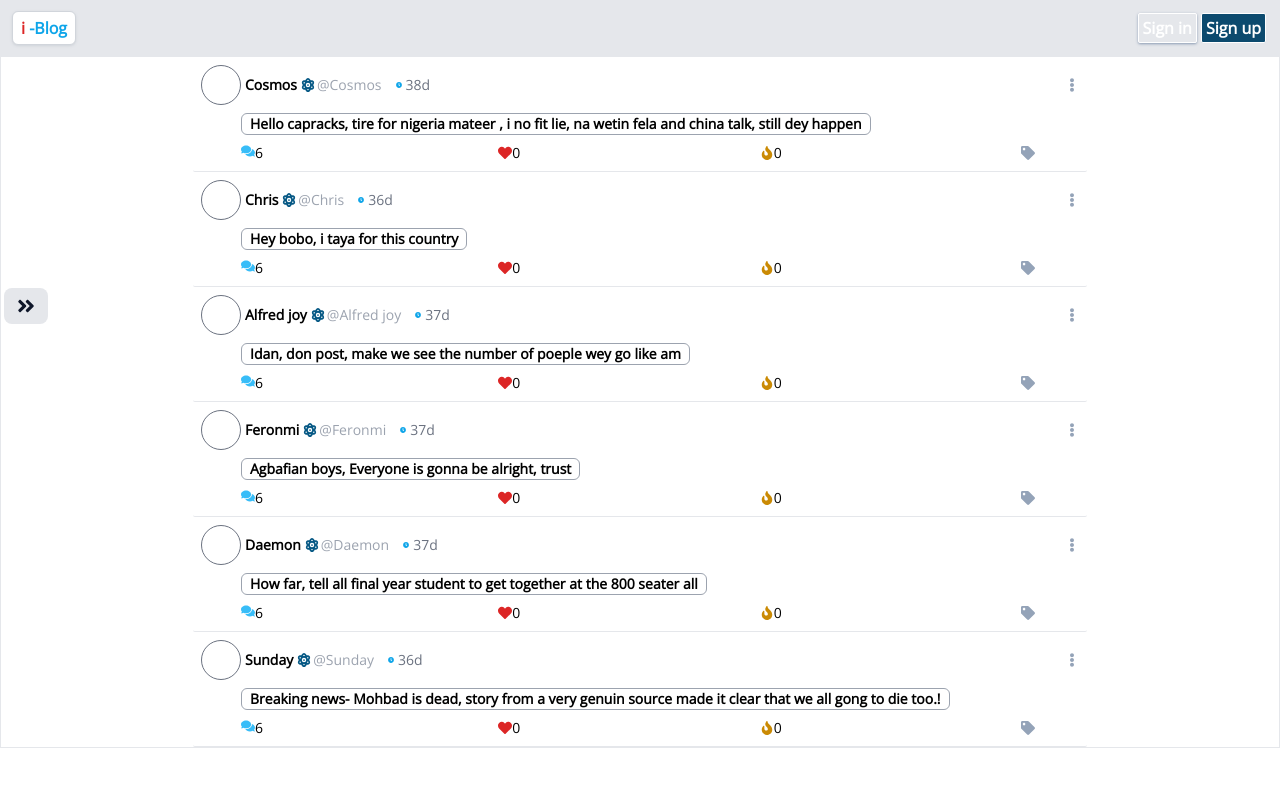
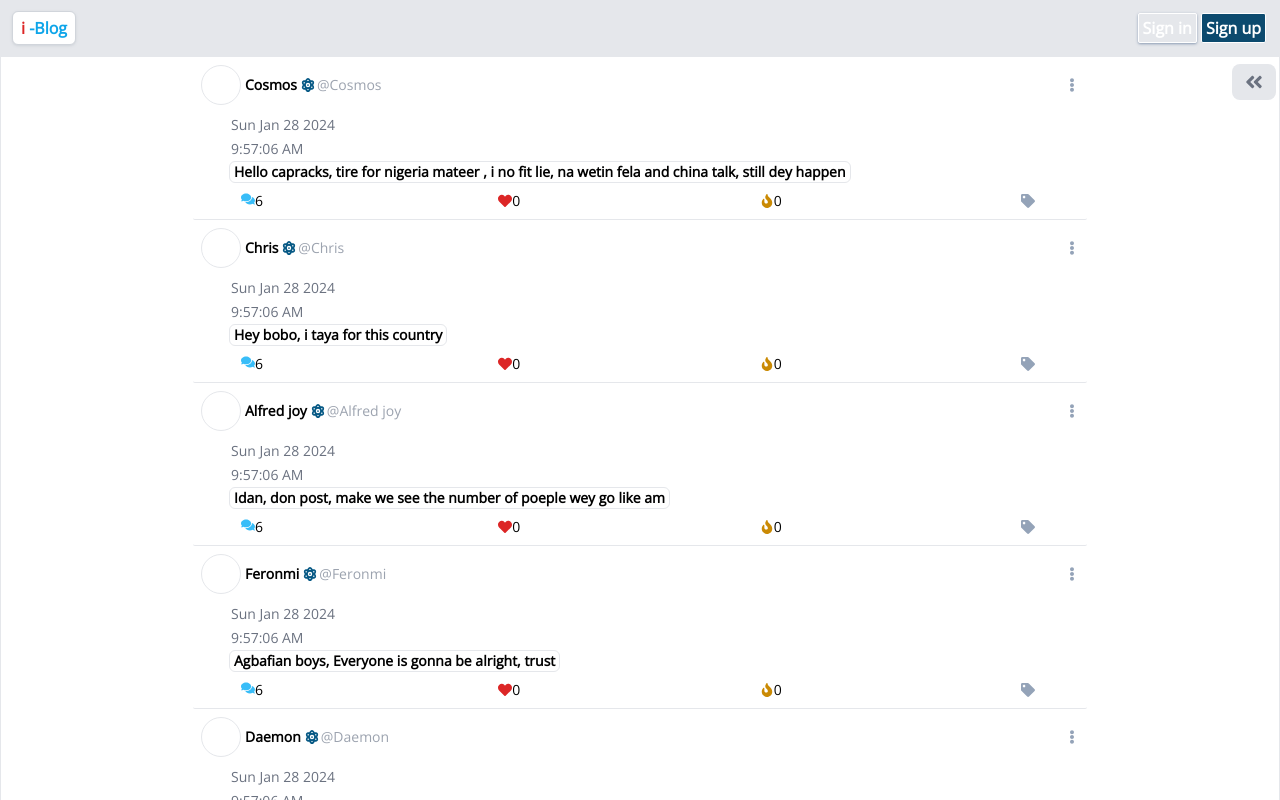
Before and after one commit to Cosmosvybes/The_news_app, a React (Vite) app: page / in a window 1280 px wide. Shown: the top 800 px of the page. Built offline with nearby package versions, Linux system fonts and the light colour scheme; the HTML template or start-up script is replaced by a standard one.

Commit message:
new chnages

```diff
--- a/src/Components/Discussion.jsx
+++ b/src/Components/Discussion.jsx
@@ -15,7 +15,7 @@ import {
 } from "react-icons/fa";
 const Discussion = ({ posts, updatePost }) => {
   useEffect(() => {
-    gsap.fromTo("div", { opacity: 0, scale: 0 }, { opacity: 1, scale: 1 });
+    gsap.fromTo("div", { opacity: 0 }, { opacity: 1 });
   }, []);
 
   let [allPost, setAllPost] = useState([
@@ -27,7 +27,8 @@ const Discussion = ({ posts, updatePost }) => {
       likes: 0,
       fire: 0,
       fireMakers: [],
-      postedAt: new Date("2023-12-21 06:24:00"),
+      time: new Date().toLocaleTimeString(),
+      postedAt: new Date().toDateString(),
       post: `Hello capracks, tire for nigeria mateer , i no fit lie, na wetin fela and china talk, still dey happen`,
     },
     {
@@ -38,7 +39,8 @@ const Discussion = ({ posts, updatePost }) => {
       likes: 0,
       fire: 0,
       fireMakers: [],
-      postedAt: new Date("2023-12-22 17:00:00"),
+      time: new Date().toLocaleTimeString(),
+      postedAt: new Date().toDateString(),
       post: `Hey bobo, i taya for this country`,
     },
     {
@@ -49,7 +51,8 @@ const Discussion = ({ posts, updatePost }) => {
       likes: 0,
       fire: 0,
       fireMakers: [],
-      postedAt: new Date("2023-12-22 06:00:00"),
+      time: new Date().toLocaleTimeString(),
+      postedAt: new Date().toDateString(),
       post: `Idan, don post, make we see the number of poeple wey go like am `,
     },
     {
@@ -60,7 +63,8 @@ const Discussion = ({ posts, updatePost }) => {
       likes: 0,
       fire: 0,
       fireMakers: [],
-      postedAt: new Date("2023-12-22 06:00:00"),
+      time: new Date().toLocaleTimeString(),
+      postedAt: new Date().toDateString(),
       post: `Agbafian boys, Everyone is gonna be alright, trust`,
     },
     {
@@ -71,7 +75,8 @@ const Discussion = ({ posts, updatePost }) => {
       likes: 0,
       fire: 0,
       fireMakers: [],
-      postedAt: new Date("2023-12-22 06:00:00"),
+      time: new Date().toLocaleTimeString(),
+      postedAt: new Date().toDateString(),
       post: `How far, tell all final year student to get together at the 800 seater all`,
     },
     {
@@ -81,12 +86,14 @@ const Discussion = ({ posts, updatePost }) => {
       likers: [],
       likes: 0,
       fire: 0,
-      postedAt: new Date("2023-12-23, 09:00:00"),
+      time: new Date().toLocaleTimeString(),
+      postedAt: new Date().toDateString(),
       fireMakers: [],
       post: `Breaking news- Mohbad is dead, story from a very genuin source made it clear that we all gong to die too.!`,
     },
   ]);
   const [showFeedBack, setSHowFeedBack] = useState(false);
+
   const animate = () => {
     gsap.fromTo("div", { opacity: 0 }, { opacity: 1 });
   };
@@ -102,6 +109,7 @@ const Discussion = ({ posts, updatePost }) => {
 
   //create new post or upload new post
   const [post, setPost] = useState("");
+
   const handlePosting = (e) => {
     let objectData = {
       id: Date.now(),
@@ -109,7 +117,7 @@ const Discussion = ({ posts, updatePost }) => {
       isLiked: false,
       likers: [],
       fireMakers: [],
-      postedAt: new Date().toLocaleDateString("en-US", {
+      postedAt: new Date().toDateString("en-US", {
         year: "numeric",
         month: "numeric",
         day: "numeric",
@@ -132,15 +140,13 @@ const Discussion = ({ posts, updatePost }) => {
   return (
     <>
       <div className="">
-
-
-
         <div className="max-sm:flex grid grid-cols-1 max-sm:flex-col-reverse px-48 border border-gray-200 max-sm:px-0 ">
           {/* <div className="border rounded-md  border-gray-300 w-full h-32"></div> */}
           {allPost.map((post) => (
             <div className="" key={post.id}>
               <Post
                 id={post.id}
+                postedTime={post.time}
                 username={post.username}
                 postedAt={post.postedAt}
                 posts={allPost}
@@ -152,8 +158,6 @@ const Discussion = ({ posts, updatePost }) => {
           ))}
         </div>
 
-
-
         {/* <Footer /> */}
       </div>
     </>
--- a/src/Components/Nav.jsx
+++ b/src/Components/Nav.jsx
@@ -18,6 +18,7 @@ import {
   FaAngleDoubleRight,
   FaNewspaper,
   FaHackerNews,
+  FaRegNewspaper,
 } from "react-icons/fa";
 import { Link } from "react-router-dom";
 const Nav = ({ allPost, setAllPost }) => {
@@ -222,13 +223,13 @@ const Nav = ({ allPost, setAllPost }) => {
           }}
         >
           <div
-            className="hidden max-sm:flex justify-center  max-sm:flex-col w-full m-1 "
+            className="hidden max-sm:flex  justify-start max-sm:flex-col w-full m-1 "
             style={{ display: openBar ? "block" : "none" }}
           >
             <Link
               onClick={() => setOpenBar(!openBar)}
               to="/signin"
-              className="block w-full hover:bg-sky-500  font-extrabold hover:text-white   px-3 py-2 text-sky-500"
+              className="block text-center w-full hover:bg-sky-500  font-extrabold hover:text-white   px-3 py-2 text-sky-500"
             >
               SIGN IN
             </Link>
@@ -236,7 +237,7 @@ const Nav = ({ allPost, setAllPost }) => {
             <Link
               onClick={() => setOpenBar(!openBar)}
               to="/signup"
-              className="block w-full  hover:bg-green-600 hover:text-white   px-3 py-2 text-green-500 font-extrabold"
+              className="block w-full text-center hover:bg-green-600 hover:text-white   px-3 py-2 text-green-500 font-extrabold"
             >
               REGISTER
             </Link>
@@ -248,8 +249,16 @@ const Nav = ({ allPost, setAllPost }) => {
             onClick={() => setOpenBar(!openBar)}
           />
         </div>
+
+
         {openTab ? (
-          <div className=" transition-opacity duration-600 fade-in  absolute left-0  border w-48 max-sm:w-12 max-sm:px-0 bg-gray-100 flex flex-col justify-start gap-0.5 border-gray-300  top-14 h-screen px-3 py-6">
+          <div
+            style={{
+              opacity: openTab ? "1" : "0",
+              transition: "0.2s ease-in-out",
+            }}
+            className=" transition duration-600 ease-in-out  absolute left-0  border w-48 max-sm:w-14 max-sm:px-0 bg-gray-100 flex flex-col justify-start gap-0.5 border-gray-300  top-14 h-screen px-4 py-6"
+          >
             <div className="flex justify-center items-center  hover:bg-gray-300 hover:text-slate-900 rounded-md px-3 py-2 ">
               <Link to="/">
                 <FaHome className="text-2xl  text-black " />
@@ -265,7 +274,7 @@ const Nav = ({ allPost, setAllPost }) => {
             <div className="flex justify-center items-center  hover:bg-gray-300 hover:text-slate-900 rounded-md px-3 py-2 ">
               <Link to="/headlines">
                 {" "}
-                <FaHackerNews className="text-2xl  text-black " />
+                <FaRegNewspaper className="text-2xl  text-black " />
               </Link>
               <Link
                 to="/headlines"
@@ -325,6 +334,10 @@ const Nav = ({ allPost, setAllPost }) => {
             </div>
             <div className="flex justify-center items-center    hover:bg-gray-300 hover:text-slate-900 rounded-md px-3 py-2">
               <FaAngleDoubleLeft
+               style={{
+                opacity: openTab ? "1" : "0",
+                transition: "0.2s ease-in-out",
+              }}
                 className=" text-xl text-gray-500"
                 onClick={() => {
                   setOpenTab(!openTab);
@@ -333,9 +346,9 @@ const Nav = ({ allPost, setAllPost }) => {
             </div>
           </div>
         ) : (
-          <div className=" absolute transition-opacity duration-700 ease-out z-10  left-1 top-72 flex justify-center items-center bg-gray-200 rounded-lg     hover:bg-gray-300 hover:text-slate-900  px-3 py-2">
-            <FaAngleDoubleRight
-              className="text-xl text-slate-900 "
+          <div className=" absolute transition-opacity duration-700 ease-out z-10  right-1 top-16 flex justify-center items-center bg-gray-200 rounded-lg     hover:bg-gray-300 hover:text-slate-900  px-3 py-2">
+            <FaAngleDoubleLeft
+              className="text-xl text-gray-500 "
               onClick={() => {
                 setOpenTab(!openTab);
               }}
--- a/src/Components/Post.jsx
+++ b/src/Components/Post.jsx
@@ -16,6 +16,7 @@ const Post = ({
   id,
   posts,
   likes,
+  postedTime,
   firenumber,
   post,
   username,
@@ -24,7 +25,7 @@ const Post = ({
 }) => {
   const [fireNumber, setFireNumber] = useState(firenumber);
   const [numberOfLikes, setLikes] = useState(likes);
-
+// console.log(postedAt)
   // like post func
   const likePost = (id) => {
     const getPost = posts.find((post) => post.id == id);
@@ -70,30 +71,30 @@ const Post = ({
   const handleCommentSection = () => {
     setOpenComment(true);
   };
-  const handleTime = (t) => {
-    let timeDifference = Date.now() - t;
-    let hour = Math.ceil(timeDifference / (1000 * 60 * 60));
-    let response;
-    if (hour > 24) {
-      response = `${Math.ceil(hour / 24 - 1)}d`;
-    } else if (hour > 1 && hour < 24) {
-      response = `${Math.ceil(hour) - 1}h`;
-    } else {
-      response = `${new Date().getMinutes()}m`;
-    }
-    return response;
-  };
+  // const handleTime = (t) => {
+  //   let timeDifference = Date.now() - t;
+  //   let hour = Math.ceil(timeDifference / (1000 * 60 * 60));
+  //   let response;
+  //   if (hour > 24) {
+  //     response = `${Math.ceil(hour / 24 - 1)}d`;
+  //   } else if (hour > 1 && hour < 24) {
+  //     response = `${Math.ceil(hour) - 1}h`;
+  //   } else {
+  //     response = `${new Date().getMinutes()}m`;
+  //   }
+  //   return response;
+  // };
 
-  useEffect(() => {
-    setTime(handleTime(postedAt));
-  }, []);
+  // useEffect(() => {
+  //   setTime(handleTime(postedAt));
+  // }, []);
 
   return (
     <>
       <div className="flex flex-center flex-col h-auto border-b   px-2 rounded-sm  max-sm:w-full">
         <div className="flex justify-between items-center">
           <div className="flex justify-start items-center py-2">
-            <div className="w-10 h-10 rounded-full border border-gray-500 py-1 px-1 flex justify-start items-center">
+            <div className="w-10 h-10 rounded-full border border-gray-200 py-1 px-1 flex justify-start items-center">
               <img width="auto" height="auto" className="" />
             </div>
             <p className="text-black rounded-xl text-sm font-bold max-sm:font-normal px-1">
@@ -101,24 +102,28 @@ const Post = ({
             </p>
             <FaAtom className="text-sm text-sky-800" />
             <p className="text-gray-400 text-sm m-0.5">@{username}</p>
-            <p className=" m-2  text-gray-500 flex justify-center items-center text-sm">
-              {" "}
-              <FaClock className="inline text-sky-500 px-1" />
-              {time}{" "}
-            </p>
           </div>
-
           <FaEllipsisV className="text-slate-400 text-sm " />
         </div>
 
-        {/* //post body */}
+        <p className="  px-7 m-0.5  text-gray-500 flex justify-start items-center text-sm">
+              {" "}
+              {/* <FaClock className="inline text-sky-500 px-1" /> */}
+              {String(postedAt)}{" "}
+            </p>
+            <p className="  px-7 m-0.5  text-gray-500 flex justify-start items-center text-sm">
+              {" "}
+              {/* <FaClock className="inline text-sky-500 px-1" /> */}
+              {postedTime}{" "}
+            </p>
         <Link to={`/post/${id}`}>
-          <div className="flex px-10  h-auto ">
-            <p className="text-black text-sm text-justify border border-gray-400 px-2 rounded-md font-bold max-sm:font-normal">
+          <div className="flex px-7  h-auto ">
+            <p className="text-black text-sm text-justify border border-gray-200 px-1 rounded-md font-bold max-sm:font-normal">
               {post}
             </p>
           </div>
         </Link>
+
 
         {!openComment && (
           <div className="flex px-10 py-1 justify-between items-center">
```
